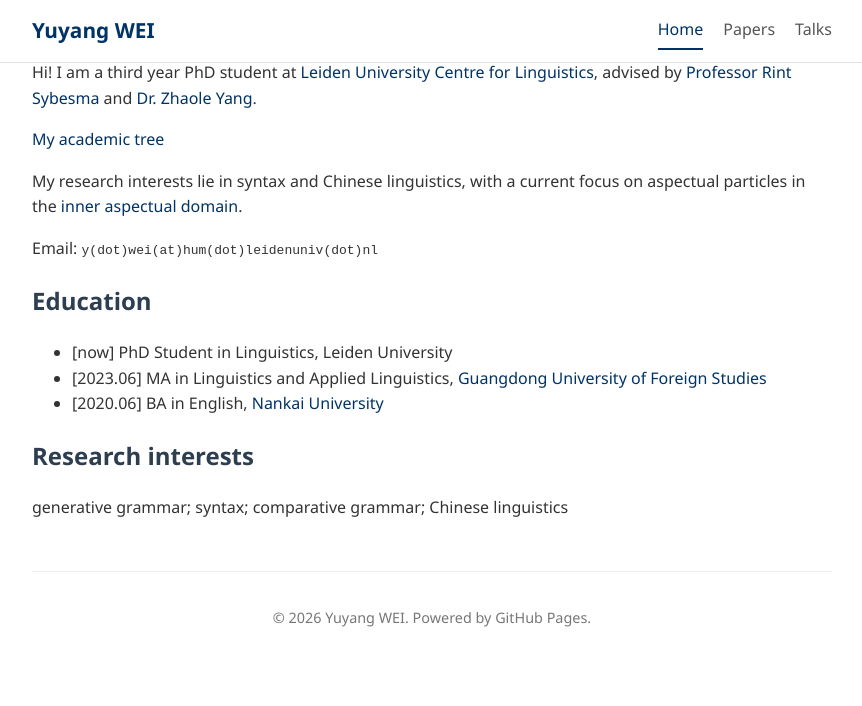
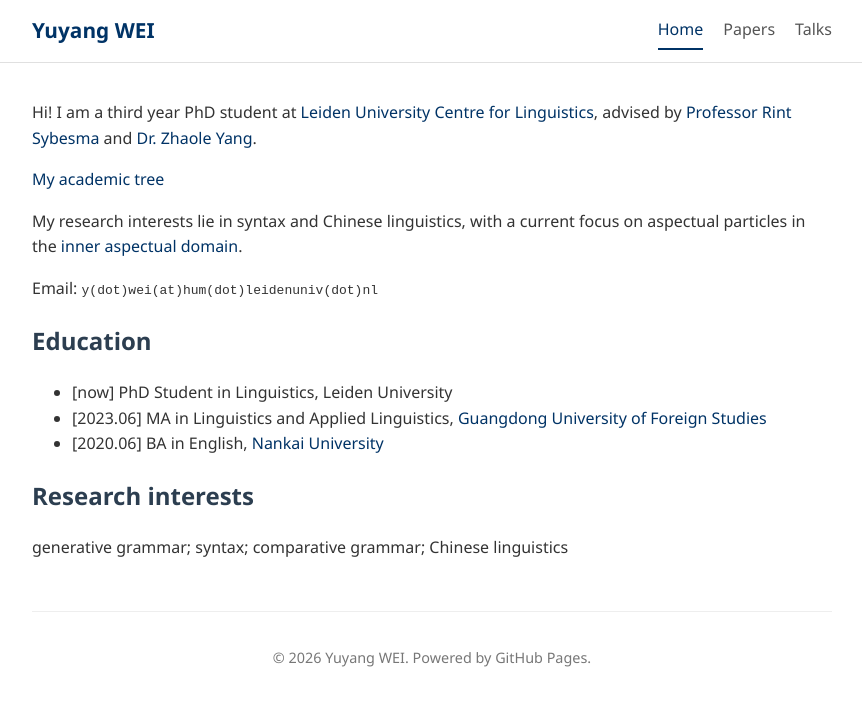
Before and after one commit to yuyang-wei/yuyang-wei.github.io, a Jekyll site: the page built from index.md, in a window 1280 px wide. Shown: the top 706 px of the page, without its empty margins (208-1070 px from the left). Built offline with Jekyll 4.4.1, drawn with Linux system fonts in a browser that asks for light colours; our own code applies the rules of GitHub Pages for plain Markdown files.

Commit message:
增加padding-top: 80px，防止正文内容被导航栏遮住

```diff
--- a/_layouts/default.html
+++ b/_layouts/default.html
@@ -14,6 +14,7 @@
             max-width: 800px; /* 限制宽度，方便阅读 */
             margin: 0 auto;   /* 居中显示 */
             padding: 40px 20px;
+            padding-top: 80px; /* 增加这一行，数值要大于导航栏的高度 */
         }
 
         /* 标题样式 */
```
